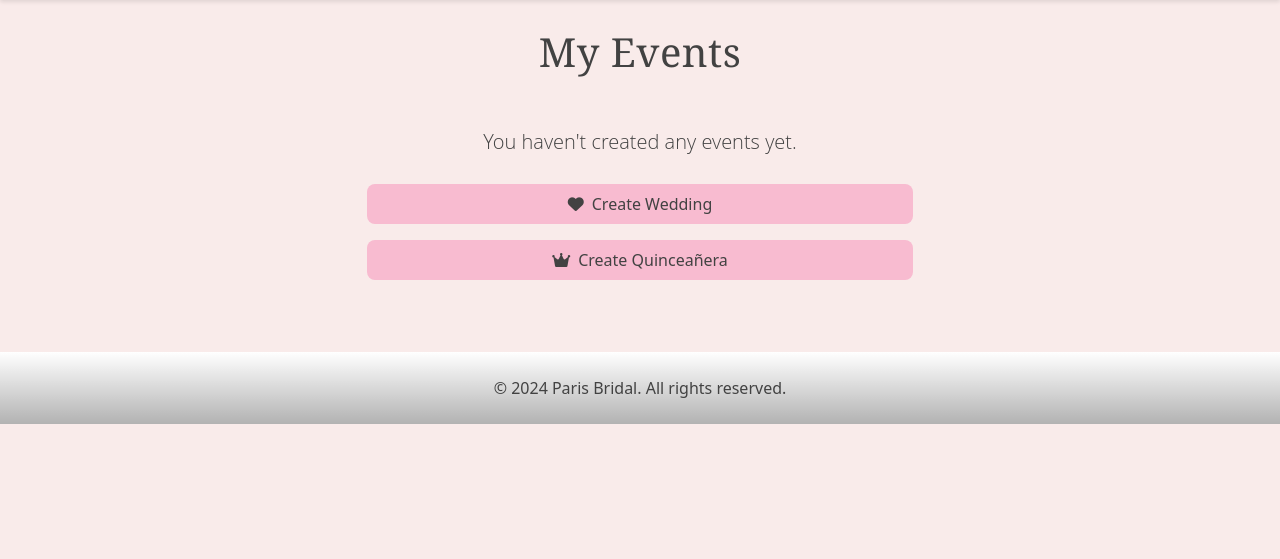
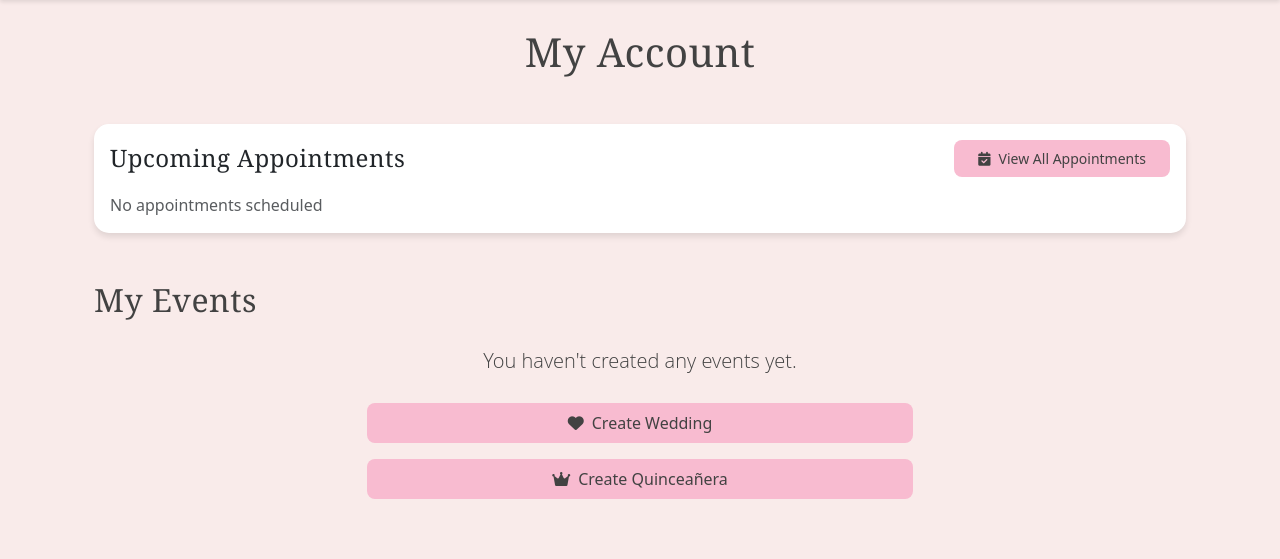
Before and after one commit to Irvarr/parisbridal, a Flask app: page /profile in a window 1280 px wide. Shown: the part 56-615 px from the top of the page. Run offline with Flask 3, Linux system fonts and the light colour scheme; the visitor is signed in with stand-in values (Sample User, id 1); data that the repository does not hold is empty.

Commit message:
Agent query: Can you verify: 1. The user dropdown menu now shows 'My Account' and 'My Appointments' links, 2. The profile page is now titled 'My Account' and shows an appointments section, and 3. The appointments list page shows upcoming and past appointments with correct status badges?
Add "My Appointments" page and link, displaying upcoming and past appointments with status indicators; rename "My Profile" to "My Account".

Screenshot: https://storage.googleapis.com/screenshot-production-us-central1/0fcf7169-087e-4111-bd6f-826c539dd0e3/3e53e68f-4992-44d2-b85b-47c57c022abe.jpg

```diff
--- a/templates/base.html
+++ b/templates/base.html
@@ -144,7 +144,12 @@
                         <ul class="dropdown-menu dropdown-menu-end" aria-labelledby="userMenuDropdown">
                             <li>
                                 <a class="dropdown-item" href="{{ url_for('main.profile') }}">
-                                    <i class="fas fa-heart me-2"></i>My Profile
+                                    <i class="fas fa-user me-2"></i>My Account
+                                </a>
+                            </li>
+                            <li>
+                                <a class="dropdown-item" href="{{ url_for('appointments.my_appointments') }}">
+                                    <i class="fas fa-calendar-check me-2"></i>My Appointments
                                 </a>
                             </li>
                             <li>
--- a/templates/profile.html
+++ b/templates/profile.html
@@ -2,15 +2,55 @@
 
 {% block content %}
 <div class="container">
-    <h1 class="text-center mb-5">My Events</h1>
+    <h1 class="text-center mb-5">My Account</h1>
 
+    <!-- Upcoming Appointments Section -->
+    <div class="row mb-5">
+        <div class="col-12">
+            <div class="card">
+                <div class="card-body">
+                    <div class="d-flex justify-content-between align-items-center mb-3">
+                        <h2 class="h4 mb-0">Upcoming Appointments</h2>
+                        <a href="{{ url_for('appointments.my_appointments') }}" class="btn btn-primary btn-sm">
+                            <i class="fas fa-calendar-check me-2"></i>View All Appointments
+                        </a>
+                    </div>
+                    {% if current_user.appointments %}
+                        {% set upcoming = current_user.appointments|selectattr('preferred_date', 'ge', now)|list %}
+                        {% if upcoming[:3] %}
+                            {% for appointment in upcoming[:3] %}
+                            <div class="mb-3">
+                                <h5 class="mb-1">{{ appointment.service_type|replace('_', ' ')|title }}</h5>
+                                <p class="mb-1">
+                                    <i class="fas fa-calendar-alt me-2"></i>{{ appointment.preferred_date.strftime('%B %d, %Y at %I:%M %p') }}
+                                    <span class="badge {% if appointment.status == 'confirmed' %}bg-success
+                                                    {% elif appointment.status == 'pending' %}bg-warning
+                                                    {% else %}bg-secondary{% endif %}">
+                                        {{ appointment.status|title }}
+                                    </span>
+                                </p>
+                            </div>
+                            {% endfor %}
+                        {% else %}
+                            <p class="text-muted mb-0">No upcoming appointments</p>
+                        {% endif %}
+                    {% else %}
+                        <p class="text-muted mb-0">No appointments scheduled</p>
+                    {% endif %}
+                </div>
+            </div>
+        </div>
+    </div>
+
+    <!-- Events Section -->
+    <h2 class="mb-4">My Events</h2>
     <div class="row">
         {% if current_user.weddings %}
             {% for wedding in current_user.weddings %}
             <div class="col-md-6 mb-4">
                 <div class="card h-100">
                     <div class="card-body">
-                        <h2 class="card-title">Wedding</h2>
+                        <h3 class="card-title h4">Wedding</h3>
                         <p class="lead">{{ wedding.partner1_name }} & {{ wedding.partner2_name }}</p>
                         <p><i class="fas fa-calendar-alt me-2"></i>{{ wedding.celebration_date.strftime('%B %d, %Y') }}</p>
                         {% if wedding.celebration_location %}
@@ -31,7 +71,7 @@
             <div class="col-md-6 mb-4">
                 <div class="card h-100">
                     <div class="card-body">
-                        <h2 class="card-title">Quinceañera</h2>
+                        <h3 class="card-title h4">Quinceañera</h3>
                         <p class="lead">{{ quinceanera.celebrant_name }}</p>
                         <p><i class="fas fa-calendar-alt me-2"></i>{{ quinceanera.celebration_date.strftime('%B %d, %Y') }}</p>
                         {% if quinceanera.celebration_location %}
```
Also changed, not shown: templates/appointments/list.html (added, +79 -0 lines).
